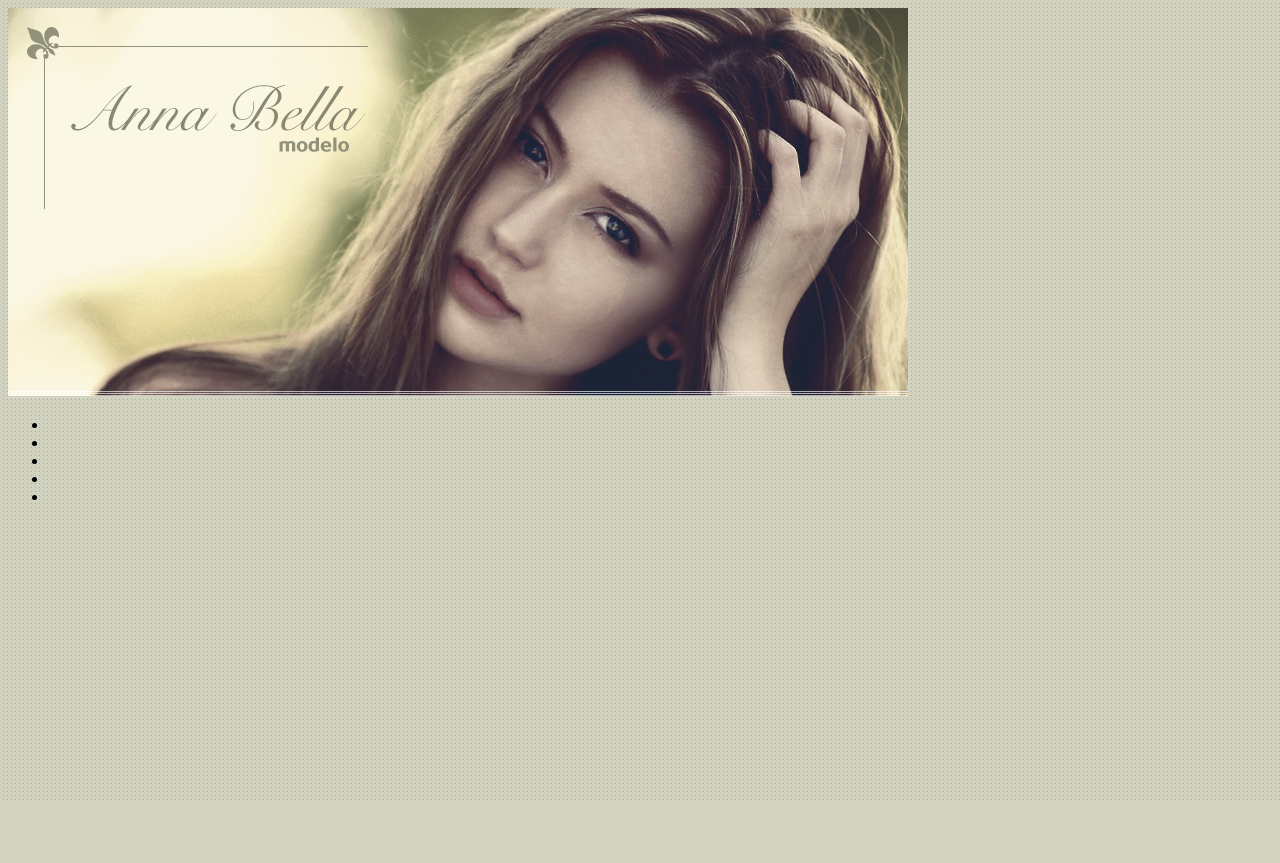
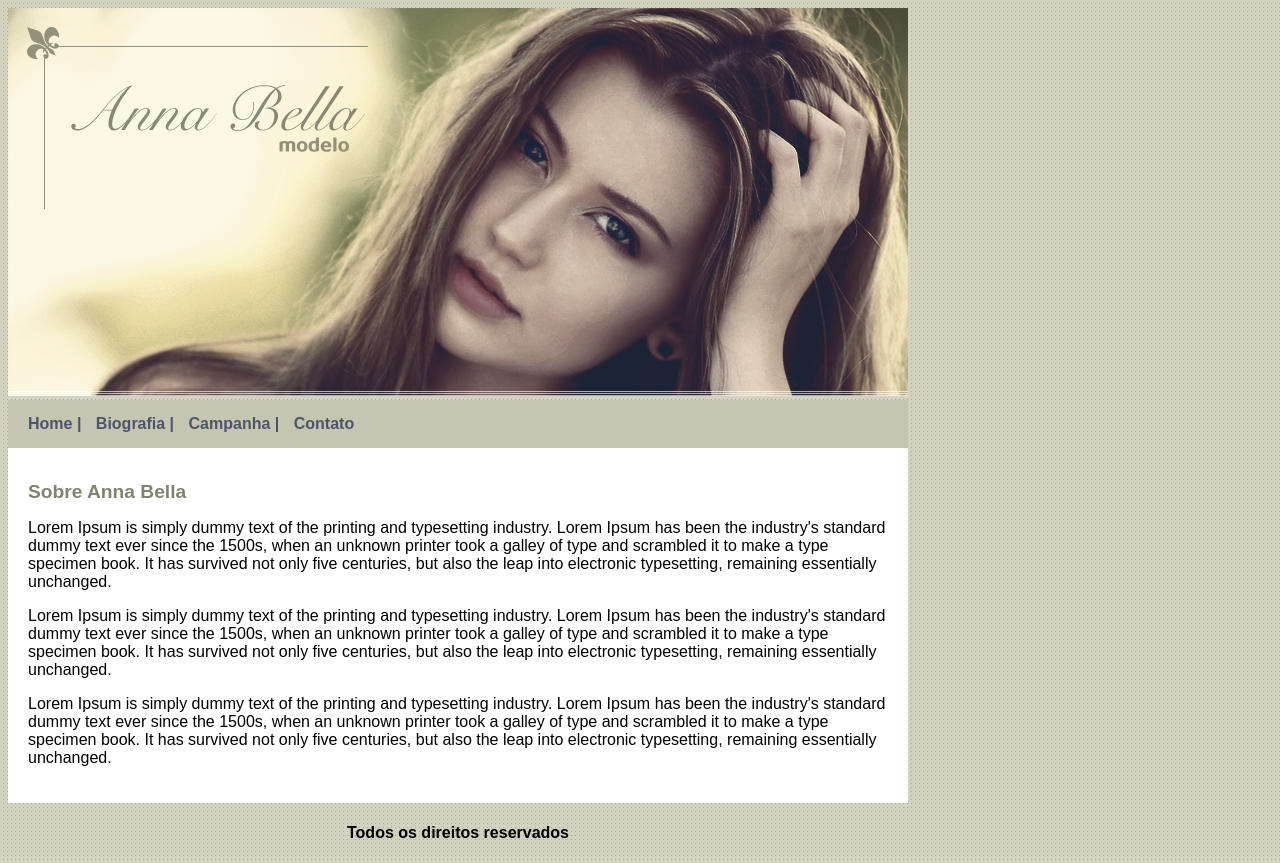
Before and after one commit to Thales-Cardoso/projeto-modelo, a plain HTML site: page index.html in a window 1280 px wide. Before the commit the page ends 800 px from the top, so only its background shows below. Drawn offline with Linux system fonts and the light colour scheme.

Commit message:
Atualizacao da primeira parte do projeto

```diff
--- a/css/estilo.css
+++ b/css/estilo.css
@@ -1,12 +1,52 @@
-/*
-Desenvolvedor: Thales de Azevedo Cardoso
-Data: 21/05/2020 14:20
-*/
+/*****************************************
+Desenvolvedor: 	Thales de Azevedo Cardoso
+Data: 			21/05/2020 14:20
+*****************************************/
 
+/****************************************
+			ESTILO DO GERAL
+****************************************/
 body {
 	background: #d2d2c1 url(../imagens/fundo.png);
-	font: 16px arial, helvetica, sans-serif;
+	font: 16px Arial, Helvetica, sans-serif;
+}
+
+#principal {
+	width: 900px;
+}
 
 
+/****************************************
+			ESTILO DO TOPO
+****************************************/
 
+#menu {
+	background: #c5c5b2;
+	padding: 15px;
 }
+
+a {
+	color: #4b566a;
+	text-decoration: none;
+	font-weight: bold;
+	padding: 5px;
+}
+
+#conteudo {
+	background: white;
+	padding: 20px;
+}
+
+h1 {
+	color:#828271;
+	font-size: 1.2em;
+}
+
+
+/****************************************
+			ESTILO DO RODAPE
+****************************************/
+
+#rodape {
+	text-align: center;
+}
--- a/index.html
+++ b/index.html
@@ -4,7 +4,6 @@
 	<meta charset="utf-8">
 	<title>Curso CSS</title>
 	<link rel="stylesheet" type="text/css" href="css/estilo.css">
-
 </head>
 <body>
 
@@ -12,18 +11,23 @@
 		<img src="imagens/capa.png">
 
 		<div id="menu">
-			<ul>
-				<li></li>
-				<li></li>
-				<li></li>
-				<li></li>
-				<li></li>
-			</ul>
-		</div>
+			<a href="index.html">Home | </a>
+			<a href="biografia.html">Biografia | </a>
+			<a href="campanhas.html">Campanha | </a>
+			<a href="contato.html">Contato</a>
+		</div><!-- Fim MENU -->
 
+		<div id="conteudo">
+			<h1>Sobre Anna Bella</h1>
+			<p>Lorem Ipsum is simply dummy text of the printing and typesetting industry. Lorem Ipsum has been the industry's standard dummy text ever since the 1500s, when an unknown printer took a galley of type and scrambled it to make a type specimen book. It has survived not only five centuries, but also the leap into electronic typesetting, remaining essentially unchanged.</p>
+			<p>Lorem Ipsum is simply dummy text of the printing and typesetting industry. Lorem Ipsum has been the industry's standard dummy text ever since the 1500s, when an unknown printer took a galley of type and scrambled it to make a type specimen book. It has survived not only five centuries, but also the leap into electronic typesetting, remaining essentially unchanged.</p>
+			<p>Lorem Ipsum is simply dummy text of the printing and typesetting industry. Lorem Ipsum has been the industry's standard dummy text ever since the 1500s, when an unknown printer took a galley of type and scrambled it to make a type specimen book. It has survived not only five centuries, but also the leap into electronic typesetting, remaining essentially unchanged.</p>
+		</div><!-- Fim CONTEUDO -->
 
-	</div>
-
+		<div id="rodape">
+			<h4>Todos os direitos reservados</h4>
+		</div><!-- Fim RODAPE -->
+	</div><!-- Fim PRINCIPAL -->
 
 </body>
 </html>
```
